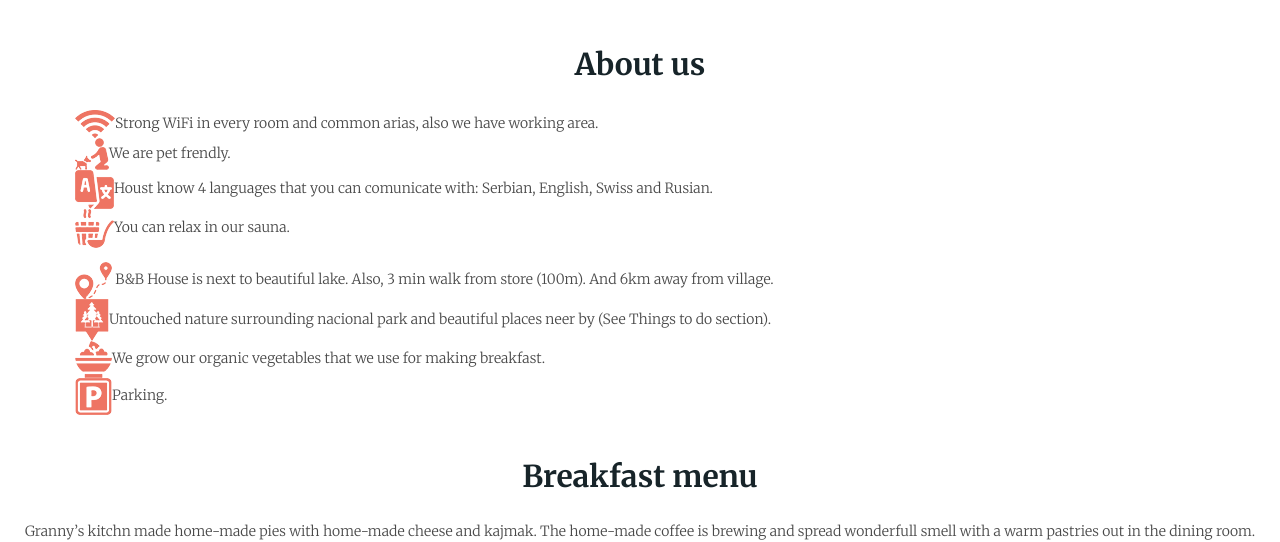
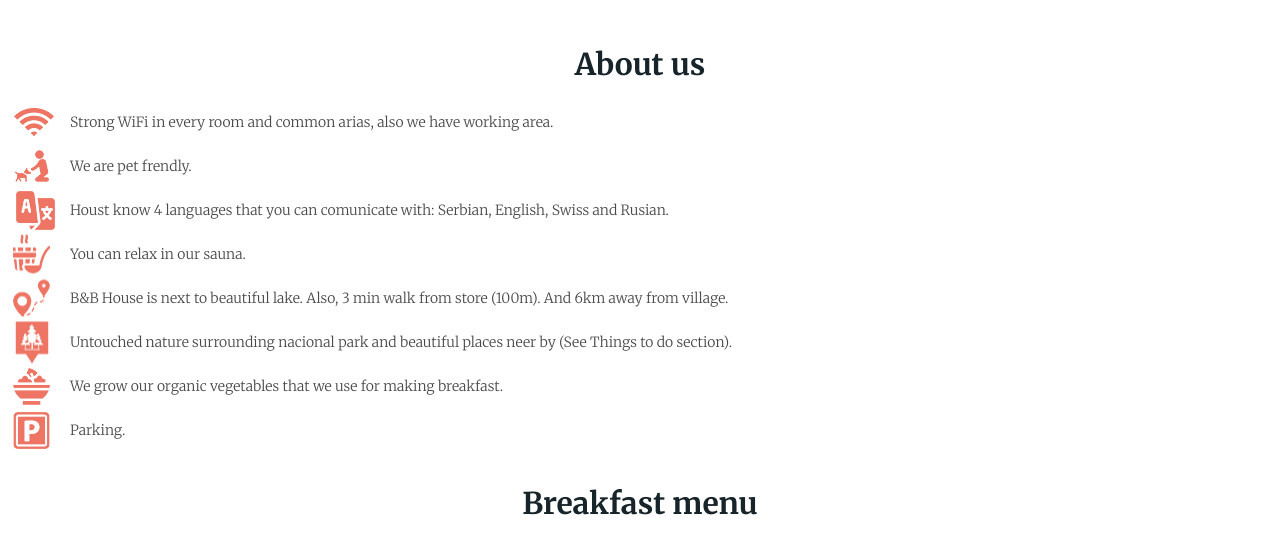
Before and after one commit to marinablagojevic/B-B-House, a plain HTML site: page index.html in a window 1280 px wide. Shown: the part 5394-5936 px from the top of the page. Drawn offline with nearby package versions, Linux system fonts and the light colour scheme.

Commit message:
about us icons setting

```diff
--- a/css/main.css
+++ b/css/main.css
@@ -384,14 +384,117 @@ nav .close span:nth-child(2) {
 /* ABOUT US */
 
 .about ul li {
+    display: block;
     text-align: left;
-    padding-top: 20px 0;
+    margin: 10px 0 20px 0;
+    line-height: 24px;
+    padding-left: 15px;
+    position: relative;
 }
 
-.about ul li img {
-    margin-left: 20px;
+.wifi:before {
+    content: '';
+    width: 41px;
+    height: 32px;
+    position: absolute;
+    background-image: url('../img/wifi.png');
+    background-position: center;
+    background-repeat: no-repeat;
+    left: -42px;
+    top: 50%;
+    transform: translateY(-50%);
 }
 
+.pet:before {
+    content: '';
+    width: 37px;
+    height: 32px;
+    position: absolute;
+    background-image: url('../img/petfrend.png');
+    background-position: center;
+    background-repeat: no-repeat;
+    left: -42px;
+    top: 50%;
+    transform: translateY(-50%);
+}
+
+.lang:before {
+    content: '';
+    width: 44px;
+    height: 44px;
+    position: absolute;
+    background-image: url('../img/language.png');
+    background-position: center;
+    background-repeat: no-repeat;
+    left: -42px;
+    top: 50%;
+    transform: translateY(-50%);
+}
+
+.sauna:before {
+    content: '';
+    width: 37px;
+    height: 45px;
+    position: absolute;
+    background-image: url('../img/sauna.png');
+    background-position: center;
+    background-repeat: no-repeat;
+    left: -42px;
+    top: 50%;
+    transform: translateY(-50%);
+}
+
+.dist:before {
+    content: '';
+    width: 37px;
+    height: 43px;
+    position: absolute;
+    background-image: url('../img/distance.png');
+    background-position: center;
+    background-repeat: no-repeat;
+    left: -42px;
+    top: 50%;
+    transform: translateY(-50%);
+}
+
+.park:before {
+    content: '';
+    width: 37px;
+    height: 47px;
+    position: absolute;
+    background-image: url('../img/park.png');
+    background-position: center;
+    background-repeat: no-repeat;
+    left: -42px;
+    top: 50%;
+    transform: translateY(-50%);
+}
+
+.salad:before {
+    content: '';
+    width: 37px;
+    height: 40px;
+    position: absolute;
+    background-image: url('../img/salad.png');
+    background-position: center;
+    background-repeat: no-repeat;
+    left: -42px;
+    top: 50%;
+    transform: translateY(-50%);
+}
+
+.parking:before {
+    content: '';
+    width: 37px;
+    height: 40px;
+    position: absolute;
+    background-image: url('../img/parking.png');
+    background-position: center;
+    background-repeat: no-repeat;
+    left: -42px;
+    top: 50%;
+    transform: translateY(-50%);
+}
 /*@media only screen and (min-width: 1024px) {
 
 header {
--- a/index.html
+++ b/index.html
@@ -140,20 +140,15 @@
    <section class="about">
      <h2>About us</h2>
 
-     <ul class="unstyle-list">
-        <li><img src="img/wifi.png">Strong WiFi in every room and common arias, also we have working area.</li>
-        <li><img src="img/petfrend.png">We are pet frendly. </li>
-        <li><img src="img/language.png">Houst know 4 languages that you can comunicate with: Serbian, English, Swiss and Rusian.</li>
-        <li><img src="img/sauna.png">You can relax in our sauna.</li>
-     </ul>
-
-
-
-      <ul class="unstyle-list">
-        <li><img src="img/distance.png"> B&B House is next to beautiful lake. Also, 3 min walk from store (100m). And 6km away from village.</li>
-        <li><img src="img/park.png">Untouched nature surrounding nacional park and beautiful places neer by (See Things to do section).</li>
-        <li><img src="img/salad.png">We grow our organic vegetables that we use for making breakfast.</li>
-        <li><img src="img/parking.png">Parking.</li>
+     <ul class="unstyle-list custom-list">
+        <li class="wifi">Strong WiFi in every room and common arias, also we have working area.</li>
+        <li class="pet">We are pet frendly.</li>
+        <li class="lang">Houst know 4 languages that you can comunicate with: Serbian, English, Swiss and Rusian.</li>
+        <li class="sauna">You can relax in our sauna.</li>
+        <li class="dist"> B&B House is next to beautiful lake. Also, 3 min walk from store (100m). And 6km away from village.</li>
+        <li class="park">Untouched nature surrounding nacional park and beautiful places neer by (See Things to do section).</li>
+        <li class="salad">We grow our organic vegetables that we use for making breakfast.</li>
+        <li class="parking">Parking.</li>
       </ul>
   </section>
 
```
